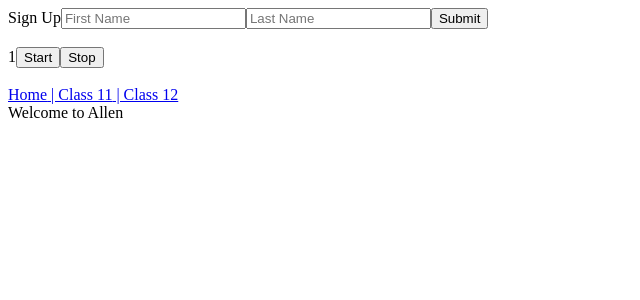
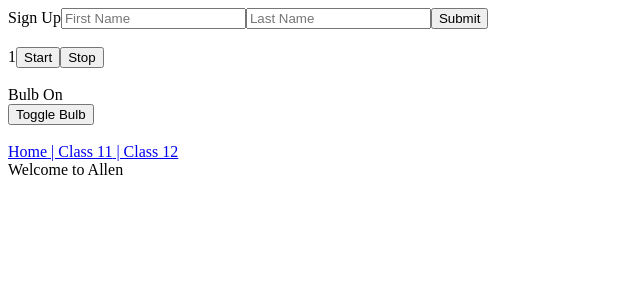
Before and after one commit to devwithvinay/React-Learning, a React (Vite) app in the folder weeks/week2/: page / in a window 1280 px wide. Shown: the top 300 px of the page, without its empty margins (0-640 px from the left). Built offline with nearby package versions, Linux system fonts and the light colour scheme.

Commit message:
RollingUp

```diff
--- a/weeks/week2/src/App.jsx
+++ b/weeks/week2/src/App.jsx
@@ -3,13 +3,16 @@ import { BrowserRouter, Routes, Route, Link } from "react-router-dom";
 import AppRoutes from "./routes/AppRoutes";
 import UseRef from "./useRef/UseRef";
 import Clock from "./useRef/Clock"
+import RollingUp from "./rollingUp/RollingUp";
 
 function App() {
   return (
     <div>
       <UseRef />
       <br />
-      <Clock/>
+      <Clock />
+      <br />
+      <RollingUp />
       <br/>
       <BrowserRouter>
         <AppRoutes />
--- /dev/null
+++ b/weeks/week2/src/rollingUp/RollingUp.jsx
@@ -0,0 +1,39 @@
+import React, { useState } from "react";
+
+function RollingUp() {
+  return (
+    <div>
+      <LightBulb />
+    </div>
+  );
+}
+
+function LightBulb() {
+  const [bulbOn, setBulbOn] = useState(true);
+
+  return (
+    <div>
+      <BulbState bulbOn={bulbOn} />
+      <ToggleBulbState setBulbOn={setBulbOn} />
+    </div>
+  );
+}
+
+function BulbState({ bulbOn }) {
+  return <div>{bulbOn ? "Bulb On" : "Bulb Off"}</div>;
+}
+
+function ToggleBulbState({ setBulbOn }) {
+  return (
+    <div>
+      <button onClick={() => setBulbOn((currentState) => !currentState)}>
+        Toggle Bulb
+      </button>
+    </div>
+  );
+}
+
+export default RollingUp;
+
+
+// its rolling up the state, this  is not optimal way to do because their is too much re-rendering
```
